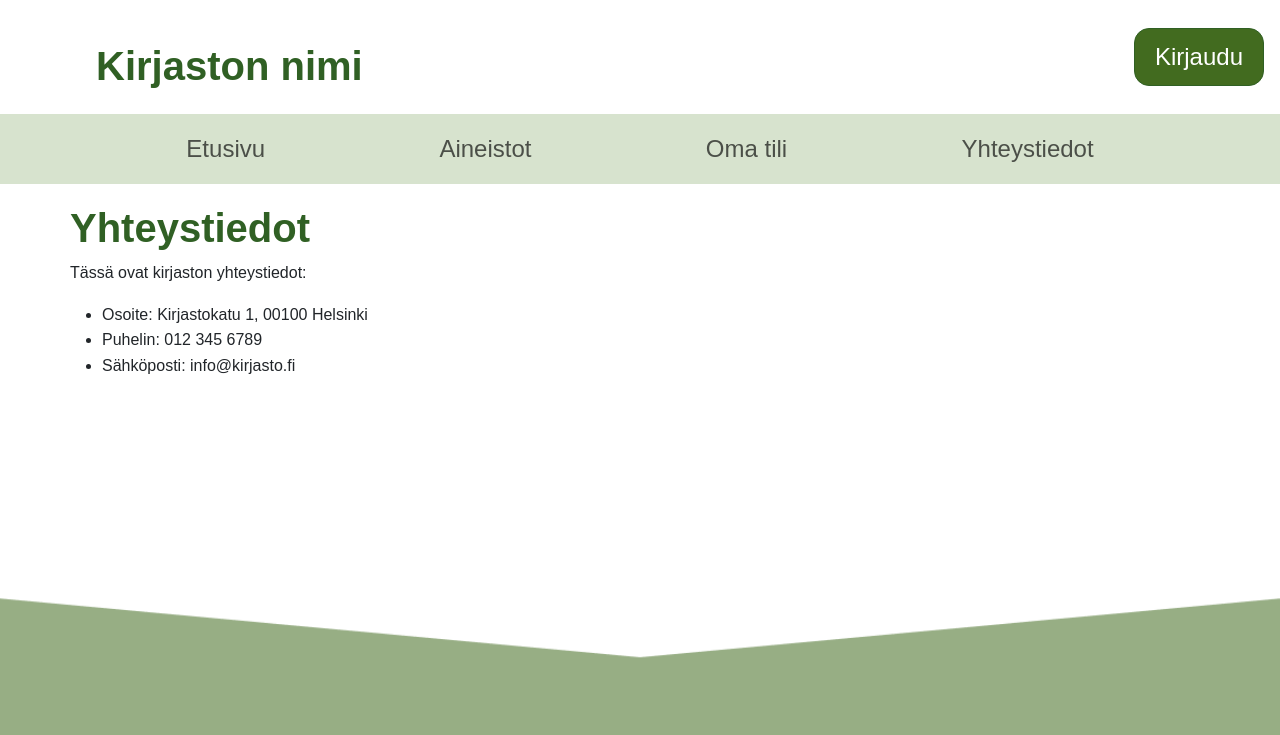
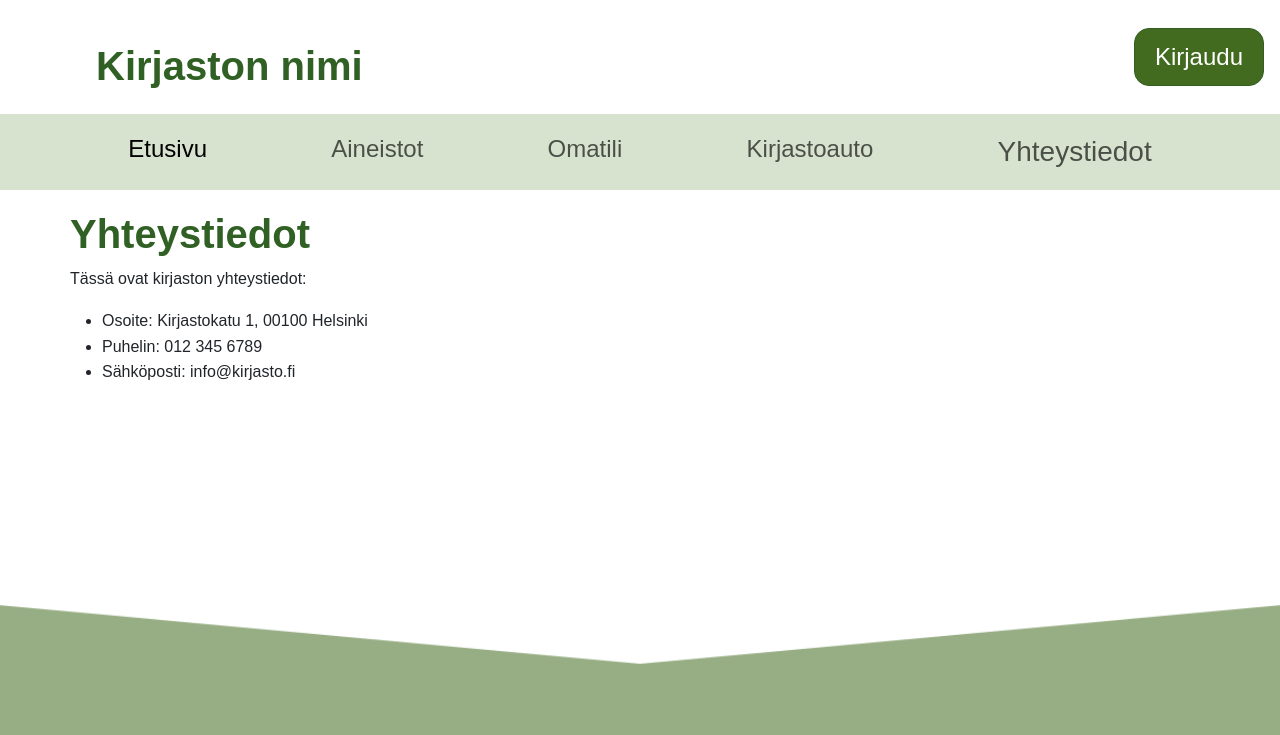
Before and after one commit to tiituliva/Ryhm-teht-v-HTML, a plain HTML site: page yhteystiedot.html in a window 1280 px wide. Shown: the top 735 px of the page. Drawn offline with nearby package versions, Linux system fonts and the light colour scheme.

Commit message:
päivitys nav

```diff
--- a/style.css
+++ b/style.css
@@ -120,6 +120,7 @@ h1, h2, h3, h4 {
         display: flex;
         flex-wrap: wrap;
     }
+
     .row {
         gap: 1rem; /* Lisää tilaa kirjojen väliin */
     }
@@ -136,6 +137,11 @@ h1, h2, h3, h4 {
         display: flex;
         flex-direction: row;
         justify-content: center;
+    }
+}
+@media (max-width: 768px) {
+    .carousel .card {
+        margin: 10px;
     }
 }
 
--- a/yhteystiedot.html
+++ b/yhteystiedot.html
@@ -22,20 +22,27 @@
         <a href="oma_tili.html" class="btn custom-btn fs-4" aria-label="Avaa Oma tili">Kirjaudu</a>
     </header>
 
-    <nav class="navbar navbar-light">
+    <nav class="navbar navbar-expand-lg">
         <div class="container-fluid">
-            <ul class="navbar-nav d-flex w-100">
+          <button class="navbar-toggler collapsed" type="button" data-bs-toggle="collapse" data-bs-target="#navbarNavDropdown" aria-controls="navbarNavDropdown" aria-expanded="false" aria-label="Toggle navigation">
+            <span class="navbar-toggler-icon"></span>
+          </button>
+          <div class="navbar-collapse collapse" id="navbarNavDropdown" style="">
+            <ul class="navbar-nav">
+              <li class="nav-item">
+                <a class="nav-link active" aria-current="page" href="index.html">Etusivu</a>
+              </li>
+              <li class="nav-item">
+                <a class="nav-link" href="aineisto.html">Aineistot</a>
+              </li>
+              <li class="nav-item">
+                <a class="nav-link" href="oma_tili.html">Omatili</a>
+              </li>
                 <li class="nav-item">
-                    <a class="nav-link" href="index.html" aria-current="page">Etusivu</a>
+                    <a class="nav-link" href="kirjastoauto.html">Kirjastoauto</a>
                 </li>
                 <li class="nav-item">
-                    <a class="nav-link" href="aineisto.html">Aineistot</a>
-                </li>
-                <li class="nav-item">
-                    <a class="nav-link" href="oma_tili.html">Oma tili</a>
-                </li>
-                <li class="nav-item">
-                    <a class="nav-link" href="yhteystiedot.html">Yhteystiedot</a>
+                    <a class="nav-link fs-3" href="yhteystiedot.html">Yhteystiedot</a>
                 </li>
             </ul>
         </div>
```
Also changed, not shown: aineisto.html (+17 -10 lines), index.html (+9 -5 lines), kirjastoauto.html (+8 -6 lines), oma_tili.html (+17 -11 lines).
